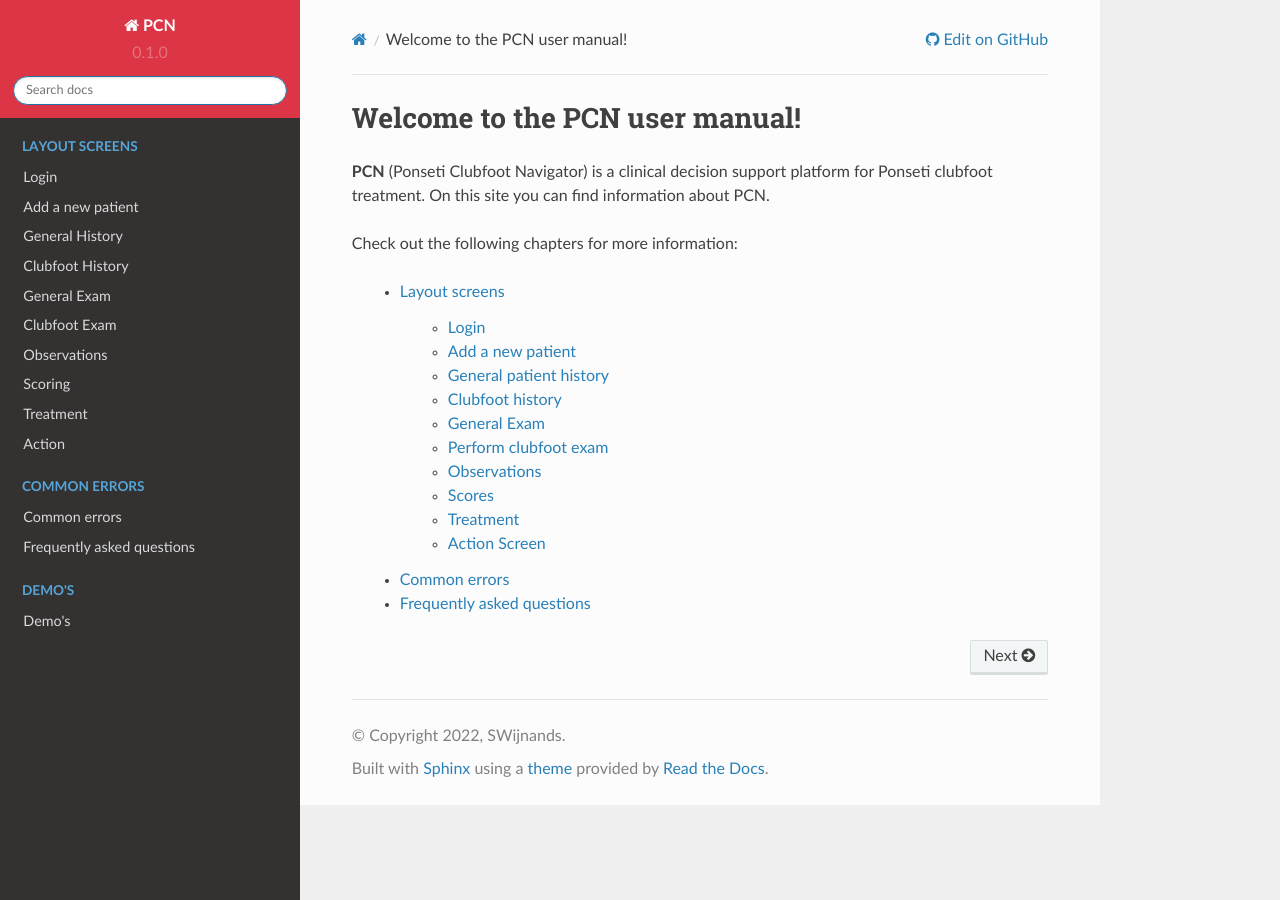
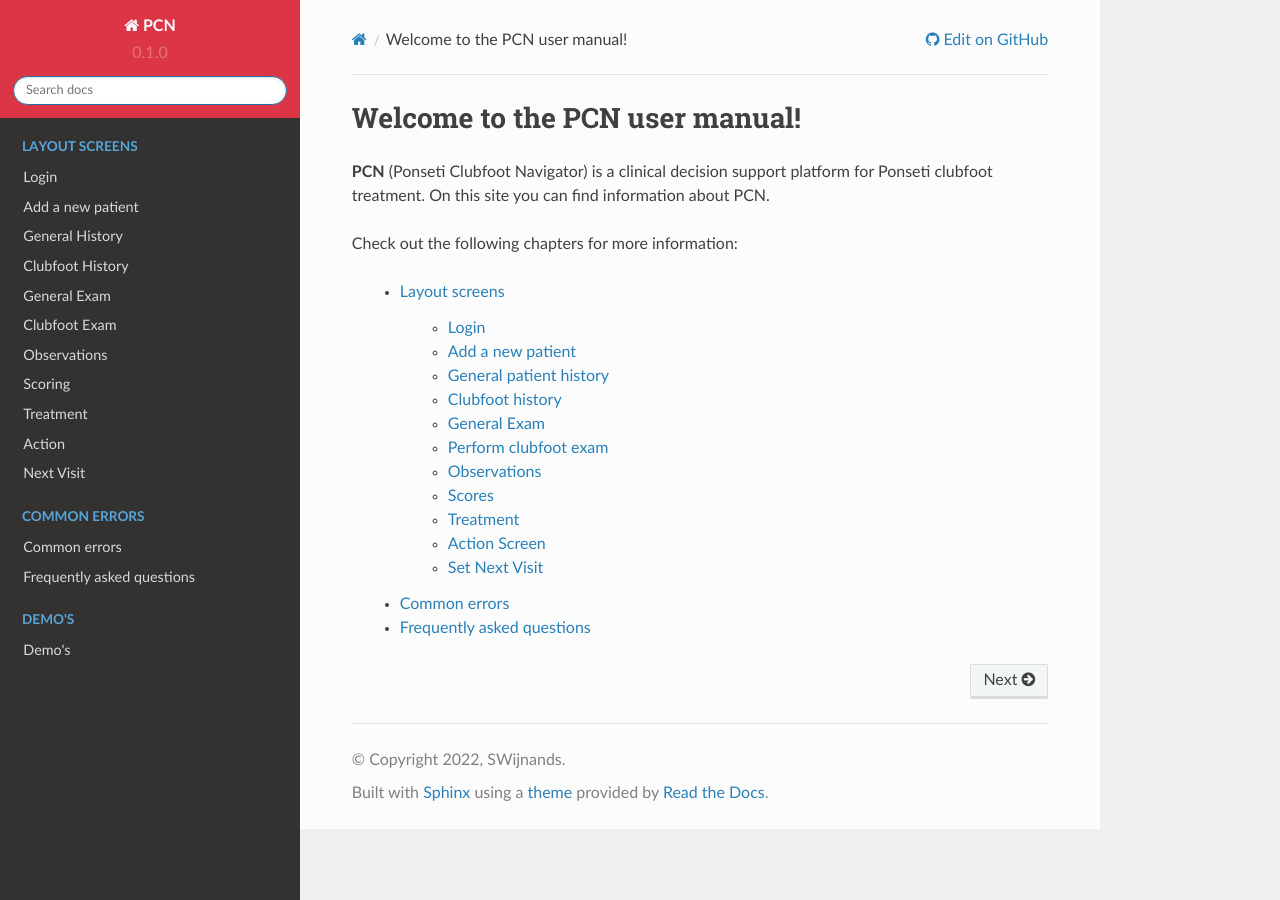
Before and after one commit to SWijnands01/PCN, a Sphinx documentation site: the page built from docs/source/index.rst, in a window 1280 px wide. Built offline with Sphinx 7.4.7 and the Read the Docs theme 2.0.0, drawn with Linux system fonts in a browser that asks for light colours.

Commit message:
Update index.rst

```diff
--- a/docs/source/index.rst
+++ b/docs/source/index.rst
@@ -40,6 +41,7 @@ Check out the following chapters for more information:
    Scoring <ScoringScreen>
    Treatment <TreatmentScreen>
    Action <ActionScreen>
+   Next Visit <AddNewVisit>
 
 
 .. toctree::
```
Also changed, not shown: other parts of docs/source/index.rst (+1 -0 lines).
